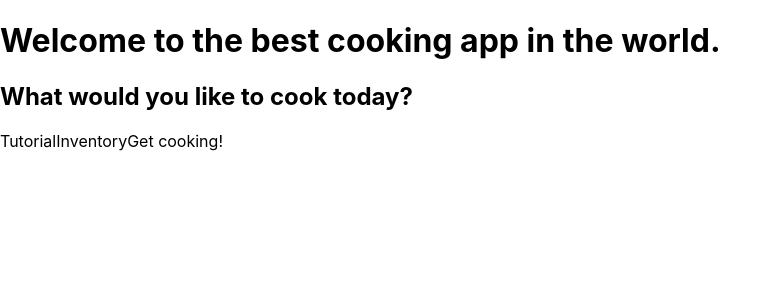
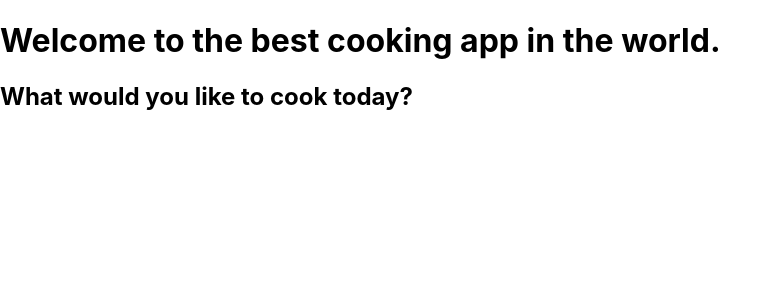
Before and after one commit to crfmc/Sous-next, a Next.js app: page /cook in a window 1280 px wide. Shown: the top 300 px of the page, without its empty margins (0-781 px from the left). Built offline with nearby package versions, Linux system fonts and the light colour scheme.

Commit message:
remove links on cook

```diff
--- a/pages/cook/index.tsx
+++ b/pages/cook/index.tsx
@@ -7,9 +7,6 @@ export default function Cook() {
         Welcome to the best cooking app in the world.
       </h1>
       <h2>What would you like to cook today?</h2>
-      <a>Tutorial</a>
-      <a>Inventory</a>
-      <a>Get cooking!</a>
     </div>
   )
 }
```
